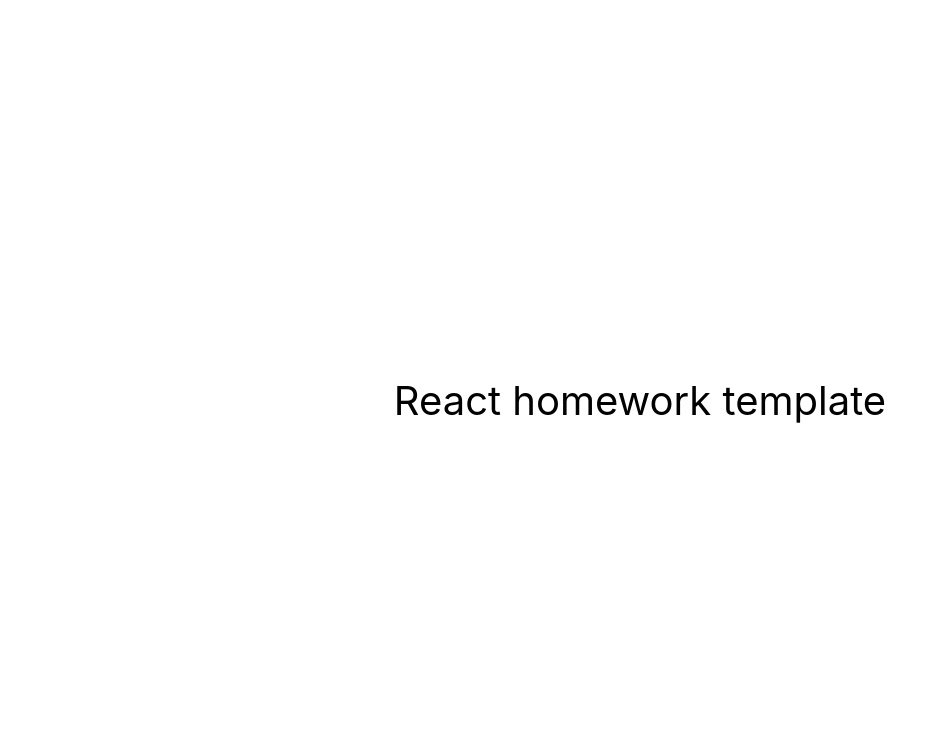
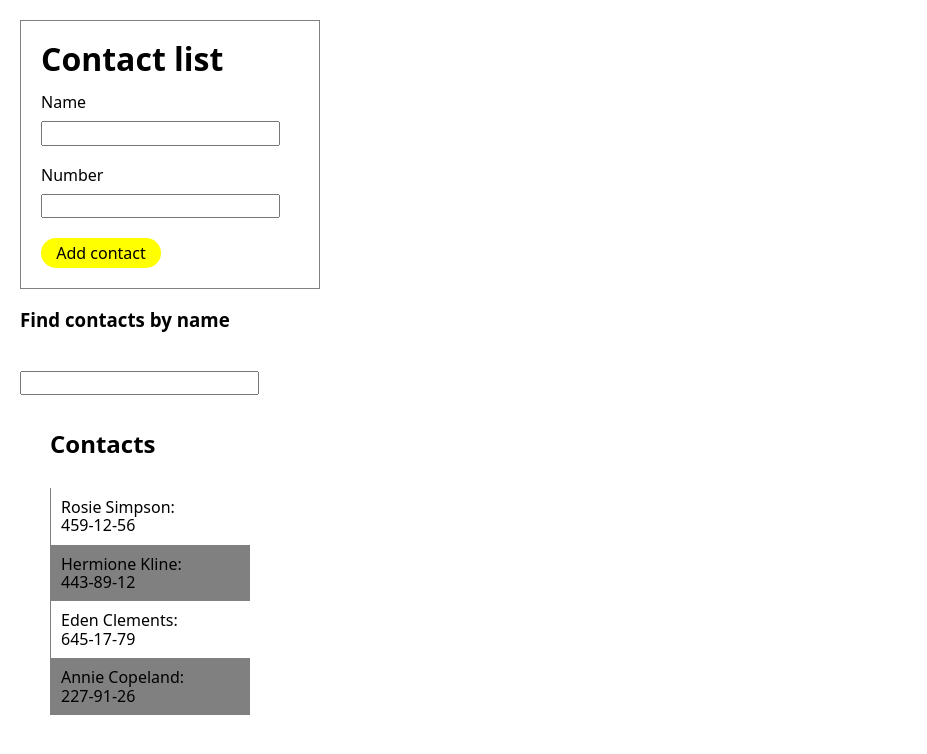
Before and after one commit to YuliiaGagina/work_with_login_ts, a React (Create React App) app: page / in a window 1280 px wide. Shown: the top 754 px of the page, without its empty margins (0-927 px from the left). Built offline with nearby package versions, Linux system fonts and the light colour scheme.

Commit message:
finish second task

```diff
--- a/src/components/App.jsx
+++ b/src/components/App.jsx
@@ -1,16 +1,60 @@
-export const App = () => {
-  return (
-    <div
-      style={{
-        height: '100vh',
-        display: 'flex',
-        justifyContent: 'center',
-        alignItems: 'center',
-        fontSize: 40,
-        color: '#010101'
-      }}
-    >
-      React homework template
-    </div>
-  );
-};
+import { Component } from 'react';
+import { nanoid } from 'nanoid';
+import { ContactForm } from './ContactForm/ContactForm';
+import ContactList from 'components/ContactList/ContactList';
+import Filter from 'components/Filter/Filter';
+export class App extends Component {
+  state = {
+    contacts: [ {id: 'id-1', name: 'Rosie Simpson', number: '459-12-56'},
+    {id: 'id-2', name: 'Hermione Kline', number: '443-89-12'},
+    {id: 'id-3', name: 'Eden Clements', number: '645-17-79'},
+    {id: 'id-4', name: 'Annie Copeland', number: '227-91-26'},],
+    filter: '',
+    name: '',
+    number: '',
+  };
+
+  addContact = contact => {
+    if (this.state.contacts.some(p => p.name === contact.name)) {
+      alert(`Friend ${contact.name} is already exists!`);
+      return;
+    }
+
+    const finalContact = {
+      id: nanoid(),
+      ...contact,
+    };
+
+    this.setState({
+      contacts: [finalContact, ...this.state.contacts],
+    });
+  };
+  onFilterContacts = ({ target: { value } }) => {
+    this.setState({
+      filter: value,
+    });
+  }
+
+  render() {
+    const filteredContacts = this.state.contacts.filter(contact =>
+      contact.name
+        .toLowerCase()
+        .trim()
+        .includes(this.state.filter.toLowerCase())
+    );
+
+
+    return (
+      <>
+        <ContactForm onAddContact={this.addContact} />
+
+        <Filter
+          onFilterChange={this.onFilterContacts}
+          value={this.state.filter}
+        />
+
+        <ContactList contacts={filteredContacts} />
+      </>
+    );
+  }
+}
--- /dev/null
+++ b/src/components/ContactForm/ContactForm.jsx
@@ -0,0 +1,64 @@
+import { Component } from 'react';
+import {Form, Title, Text, Input, Wrapper, Button} from './ContactForm.styled'
+export class ContactForm extends Component {
+  state = {
+    name: '',
+    number: '',
+  };
+
+  inputChange = event => {
+    const { name, value } = event.target;
+    this.setState({ [name]: value });
+  };
+
+  handleSubmit = event => {
+    event.preventDefault();
+
+    const contact = {
+      name: this.state.name,
+      number: this.state.number,
+    };
+
+    this.props.onAddContact(contact);
+
+    this.reset();
+  };
+  reset() {
+    this.setState({
+      name: '',
+      number: '',
+    });
+  }
+  render() {
+    return (
+      <Form onSubmit={this.handleSubmit}>
+        <Title>Contact list</Title>
+        <Wrapper>
+        <Text>Name</Text>
+        <Input
+          onChange={this.inputChange}
+          value={this.state.name}
+          type="text"
+          name="name"
+          pattern="^[a-zA-Zа-яА-Я]+(([' -][a-zA-Zа-яА-Я ])?[a-zA-Zа-яА-Я]*)*$"
+          title="Name may contain only letters, apostrophe, dash and spaces. For example Adrian, Jacob Mercer, Charles de Batz de Castelmore d'Artagnan"
+          required
+        />
+        </Wrapper>
+        <Wrapper>
+        <Text>Number</Text>
+        <Input
+          onChange={this.inputChange}
+          value={this.state.number}
+          type="tel"
+          name="number"
+          pattern="\+?\d{1,4}?[-.\s]?\(?\d{1,3}?\)?[-.\s]?\d{1,4}[-.\s]?\d{1,4}[-.\s]?\d{1,9}"
+          title="Phone number must be digits and can contain spaces, dashes, parentheses and can start with +"
+          required
+        />
+        </Wrapper>
+        <Button type="submit">Add contact</Button>
+      </Form>
+    );
+  }
+}
--- /dev/null
+++ b/src/components/ContactForm/ContactForm.styled.js
@@ -0,0 +1,37 @@
+import styled from '@emotion/styled';
+
+
+
+export const Form = styled.form`
+padding: 20px;
+display: flex;
+flex-direction: column;
+width: 300px;
+border: 1px solid grey;
+margin-top: 20px;
+margin-left: 20px;
+`;
+
+export const Title = styled.h1`
+margin-bottom: 15px`;
+
+export const Text = styled.p`
+font-size: 16px;
+margin-bottom: 10px`
+
+export const Input = styled.input`
+display: inline-block;
+margin-bottom: 10px;`
+
+export const Wrapper = styled.label`
+margin-bottom: 10px;`
+
+export const Button = styled.button`
+width: 120px;
+height: 30px;
+padding: 5px;
+border-radius: 50px;
+background-color: yellow;
+:hover{
+    background-color: green
+}`
--- /dev/null
+++ b/src/components/ContactList/ContactList.jsx
@@ -0,0 +1,25 @@
+import {Title, List, Item} from './ContactList.styled';
+import PropTypes from 'prop-types';
+function ContactList({ contacts }) {
+  return (
+    <div>
+        <Title>Contacts</Title>
+      {contacts.length > 0 && (
+        <List>
+          {contacts.map(({ name, number }) => {
+            return (
+              <Item key={name}>
+                <p>{name}:</p>
+                <p>{number}</p>
+              </Item>
+            );
+          })}
+        </List>
+      )}
+    </div>
+  );
+}
+ContactList.propTypes ={
+    contacts: PropTypes.array.isRequired,
+}
+export default ContactList;
--- /dev/null
+++ b/src/components/ContactList/ContactList.styled.js
@@ -0,0 +1,23 @@
+import styled from '@emotion/styled';
+
+
+export const Title = styled.h2`
+margin-bottom: 15px;
+padding-top: 15px;
+padding-bottom: 15px;
+margin-left: 50px;
+`;
+
+export const List = styled.ul`
+margin-left: 50px;
+width: 200px;
+height: auto;
+border-left: 1px solid grey;
+
+`
+
+export const Item = styled.li`
+padding: 10px;
+&:nth-of-type(2n){
+    background-color: grey;
+}`
--- /dev/null
+++ b/src/components/Filter/Filrer.styled.js
@@ -0,0 +1,9 @@
+import styled from '@emotion/styled';
+
+export const Title = styled.h3`
+margin: 20px;
+`
+
+export const Input = styled.input`
+display: inline-block;
+margin: 20px;`
--- /dev/null
+++ b/src/components/Filter/Filter.jsx
@@ -0,0 +1,23 @@
+import PropTypes from 'prop-types';
+import {Title, Input} from './Filrer.styled'
+function Filter ({value, onFilterChange}){
+    return(
+        <div >
+        <Title>Find contacts by name</Title>
+        <Input
+          type="text"
+          name="filter"
+          value={value}
+          onChange={onFilterChange}
+        />
+      </div>
+    )
+}
+
+
+Filter.propTypes ={
+value: PropTypes.string.isRequired,
+onFilterChange: PropTypes.func,
+}
+
+export default Filter
--- a/src/index.js
+++ b/src/index.js
@@ -1,10 +1,14 @@
 import React from 'react';
 import ReactDOM from 'react-dom/client';
+import { Global } from '@emotion/react';
+import { GlobalStyles } from 'styles/GlobalStyles';
 import { App } from 'components/App';
 import './index.css';
+import 'modern-normalize/modern-normalize.css';
 
 ReactDOM.createRoot(document.getElementById('root')).render(
   <React.StrictMode>
+    <Global styles={GlobalStyles}/>
     <App />
   </React.StrictMode>
 );
--- /dev/null
+++ b/src/styles/GlobalStyles.js
@@ -0,0 +1,40 @@
+import { css } from '@emotion/react';
+
+export const GlobalStyles = css`
+  h1,
+  h2,
+  h3,
+  h4,
+  h5,
+  h6,
+  p {
+    margin: 0;
+  }
+
+  ul,
+  ol {
+    list-style: none;
+    padding-left: 0;
+    margin: 0;
+  }
+
+  button {
+    // padding: 0;
+    border: none;
+    // font: inherit;
+    // color: inherit;
+    // background-color: transparent;
+    cursor: pointer;
+  }
+
+  a {
+    text-decoration: none;
+    color: inherit;
+  }
+
+  img {
+    display: block;
+    max-width: 100%;
+    height: auto;
+  }
+`;
```
Also changed, not shown: package.json (+6 -2 lines), 1 other file (tests, documents, lock files or other folders).
